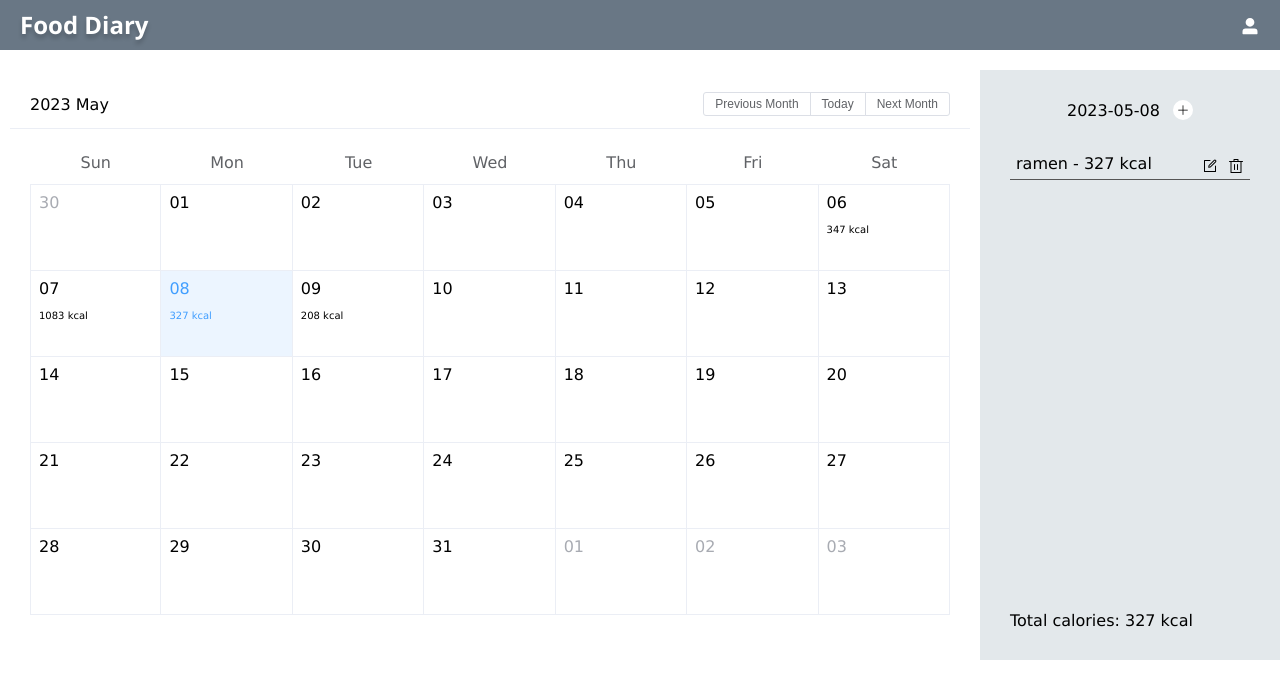
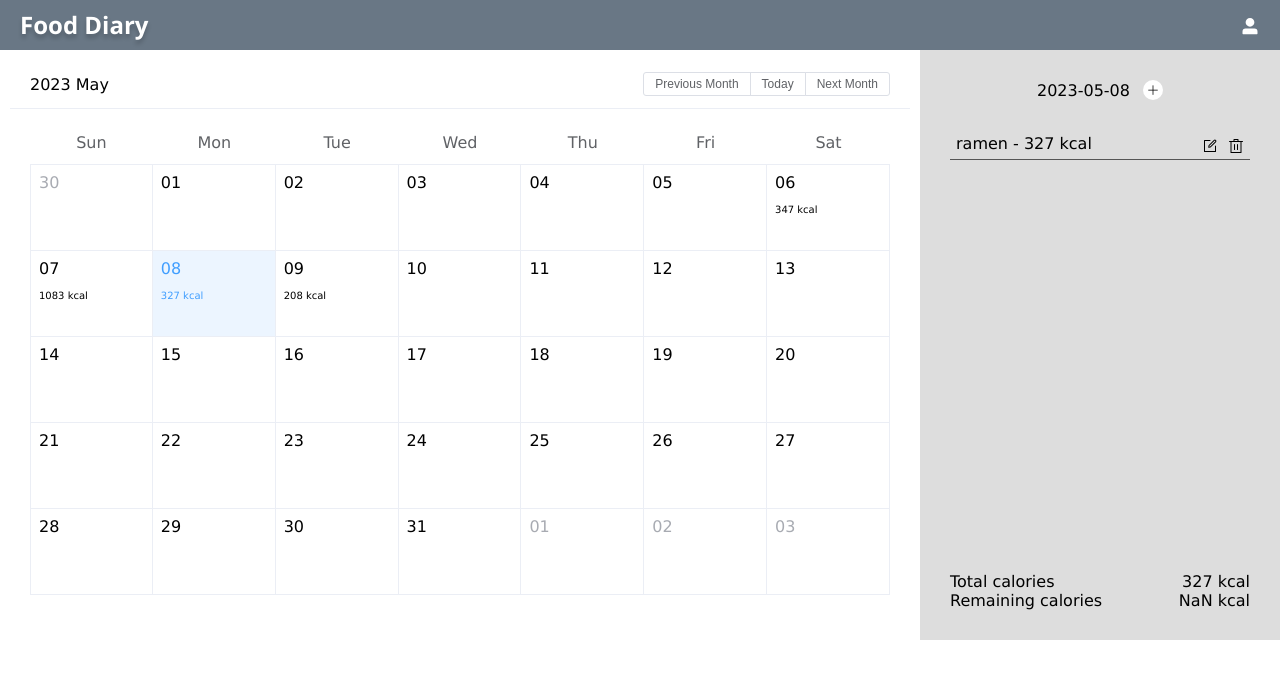
Before and after one commit to kay1040/food-diary, a Vue app: page /user/food-diary in a window 1280 px wide. Shown: the top 698 px of the page. Built offline with nearby package versions, Linux system fonts and the light colour scheme.

Commit message:
modify: change style

```diff
--- a/src/stores/user.js
+++ b/src/stores/user.js
@@ -22,15 +22,15 @@ export const useUserStore = defineStore('user', {
     TDEE: state => {
       switch (state.userData.activityLevel) {
         case 'sedentary':
-          return Math.round(state.BMR * 1.2 * 100) / 100
+          return Math.round(state.BMR * 1.2)
         case 'lightly':
-          return Math.round(state.BMR * 1.375 * 100) / 100
+          return Math.round(state.BMR * 1.375)
         case 'moderately':
-          return Math.round(state.BMR * 1.55 * 100) / 100
+          return Math.round(state.BMR * 1.55)
         case 'heavy':
-          return Math.round(state.BMR * 1.725 * 100) / 100
+          return Math.round(state.BMR * 1.725)
         case 'extremely':
-          return Math.round(state.BMR * 1.9 * 100) / 100
+          return Math.round(state.BMR * 1.9)
       }
     },
 
--- a/src/views/FoodDiary.vue
+++ b/src/views/FoodDiary.vue
@@ -1,7 +1,7 @@
 <template>
   <Dialog :dialog-visible="dialogVisible" :title="dialogTitle" :selected-food="selectedFood" @on-close="handleCloseDialog"
     @on-add="handleAddFood" @on-edit="handleEditFood" />
-  <div class="user">
+  <div class="food-diary">
     <div class="calender">
       <Calendar @selected-day="getSelectedDay" :fake-data="fakeData" />
     </div>
@@ -27,8 +27,15 @@
           </li>
         </ul>
       </div>
-      <div v-if="getFoodsDataBySelectedDay()" class="total">
-        Total calories: {{ fakeData.find(item => item.date === selectedDay)?.totalCalories }} kcal
+      <div v-if="getFoodsDataBySelectedDay()">
+        <div class="calories">
+          <span>Total calories</span>
+          <span>{{ fakeData.find(item => item.date === selectedDay)?.totalCalories }} kcal</span>
+        </div>
+        <div class="calories">
+          <span>Remaining calories</span>
+          <span>{{ user.TDEE - fakeData.find(item => item.date === selectedDay)?.totalCalories }} kcal</span>
+        </div>
       </div>
     </div>
   </div>
@@ -38,6 +45,9 @@ import { ref, reactive } from 'vue'
 import { nanoid } from 'nanoid'
 import Dialog from '../components/Dialog.vue'
 import Calendar from '../components/Calendar.vue';
+import { useUserStore } from '../stores/user'
+
+const user = useUserStore()
 
 const fakeData = reactive([
   {
@@ -170,11 +180,11 @@ const handleDeleteFood = (id) => {
 </script>
 
 <style lang="scss" scoped>
-.user {
+.food-diary {
   background-color: #fff;
   background-image: none;
   display: flex;
-  padding-top: 70px;
+  padding-top: 50px;
 
   @include mobile {
     flex-direction: column;
@@ -193,10 +203,10 @@ const handleDeleteFood = (id) => {
 
   .details {
     padding: 30px;
-    background: #e3e8eb;
+    background: #ddd;
     width: 20%;
     min-height: 300px;
-    min-width: 300px;
+    min-width: 360px;
     display: flex;
     flex-direction: column;
     justify-content: space-between;
@@ -246,6 +256,11 @@ const handleDeleteFood = (id) => {
 
       }
     }
+
+    .calories {
+      display: flex;
+      justify-content: space-between;
+    }
   }
 }
 </style>
--- a/src/views/Home.vue
+++ b/src/views/Home.vue
@@ -22,7 +22,7 @@ const goToStart = () => {
 onMounted(() => {
   setTimeout(() => {
     buttonVisible.value = 'visible';
-  }, title.length * 50 + 1200);
+  }, title.length * 50 + 2000);
 
 })
 </script>
```
